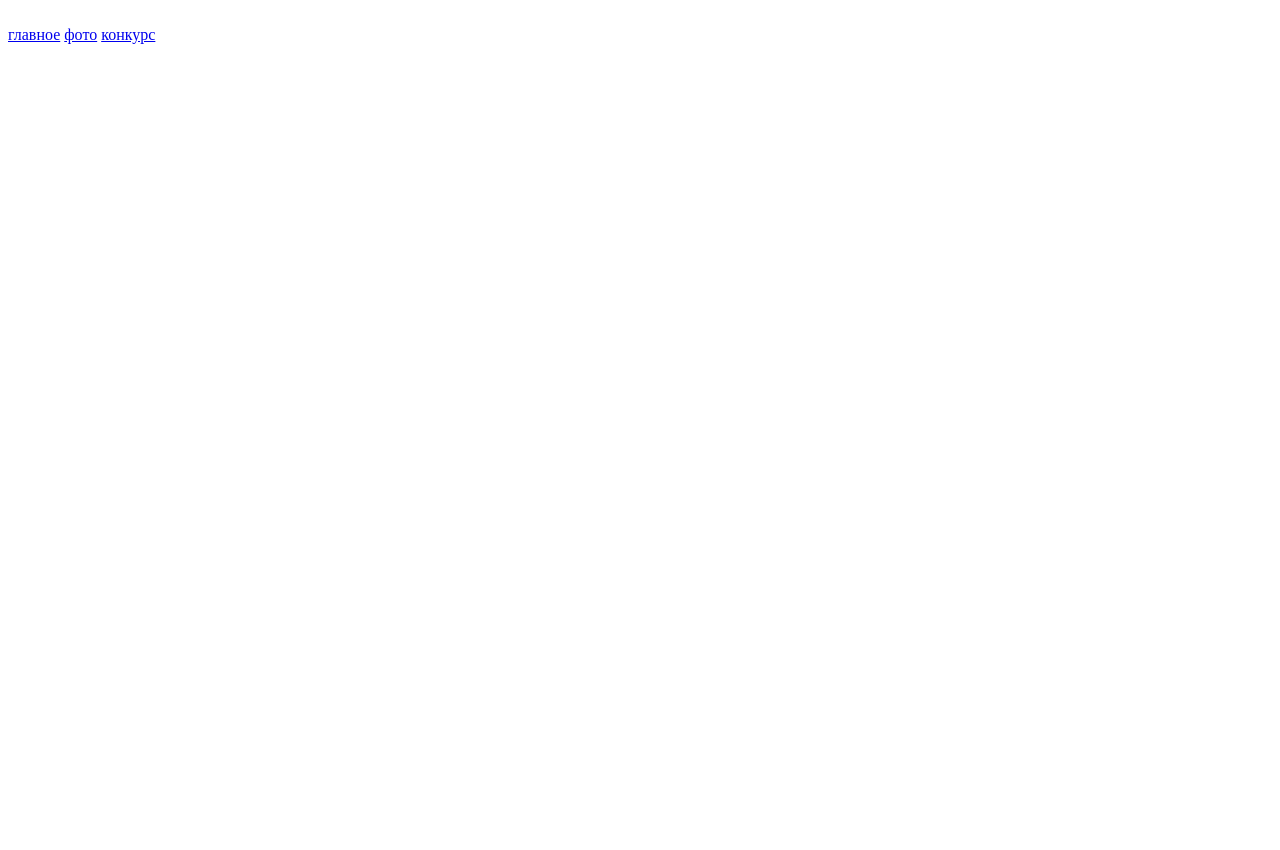
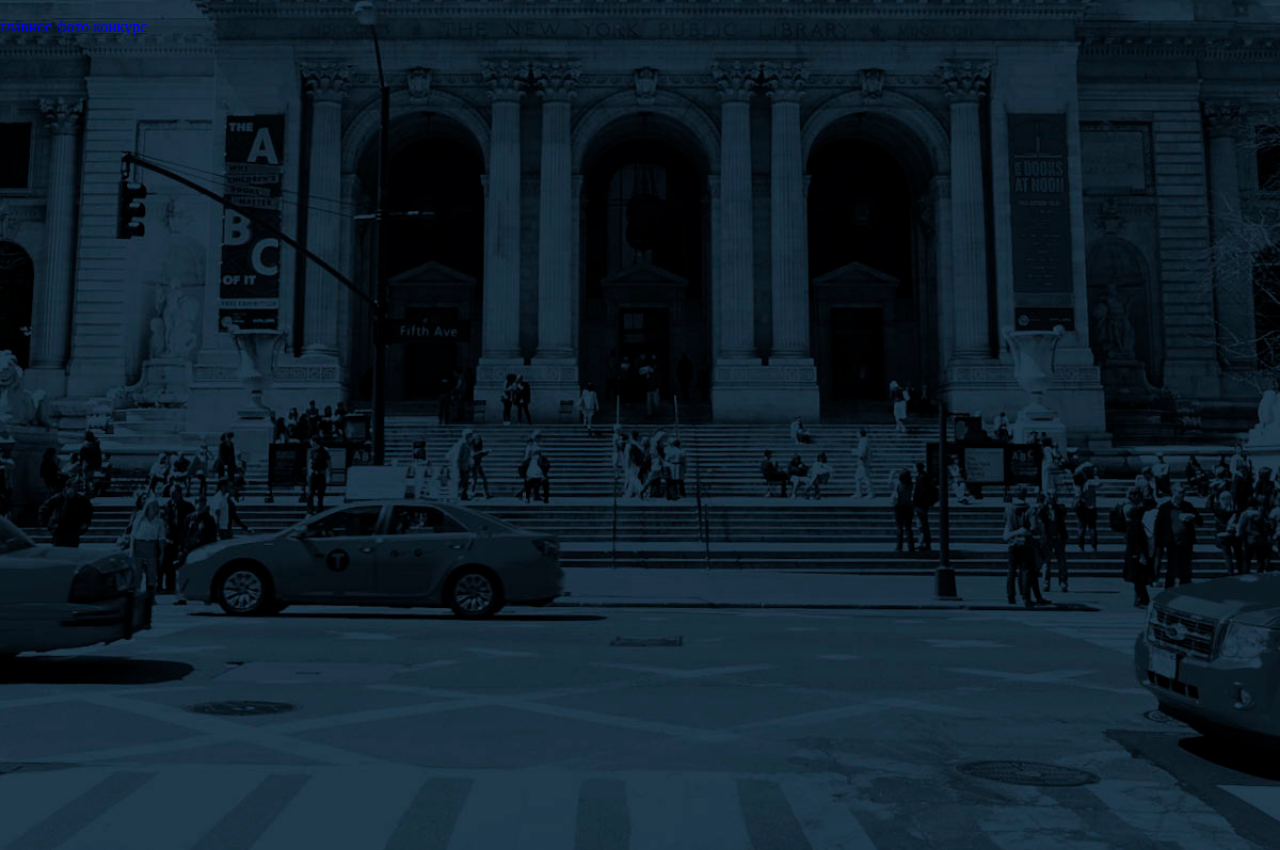
Before and after one commit to alisaz2012/pink, a plain HTML site: page index.html in a window 1280 px wide. Before the commit the page ends 800 px from the top, so only its background shows below. Drawn offline with Linux system fonts and the light colour scheme.

Commit message:
начали делать хедер

```diff
--- a/index.html
+++ b/index.html
@@ -9,13 +9,13 @@
 <link rel="stylesheet" href="./main.css">
 </head>
 <body>
- <header>
+ <header class="header">
     <nav>
         <img src="" alt="">
         <div>
-            <a href="http://" target="_blank" rel="noopener noreferrer">главное</a>
-            <a href="http://" target="_blank" rel="noopener noreferrer">фото</a>
-            <a href="http://" target="_blank" rel="noopener noreferrer">конкурс</a>
+            <a href="./index.html" target="_blank" rel="noopener noreferrer">главное</a>
+            <a href="./photo.html" target="_blank" rel="noopener noreferrer">фото</a>
+            <a href="./contest.html" target="_blank" rel="noopener noreferrer">конкурс</a>
         </div>
     </nav>
  </header>
--- a/main.css
+++ b/main.css
@@ -0,0 +1,10 @@
+.header{
+    background-image: url('./img/back-desktop.png');
+    background-repeat: no-repeat;
+    background-size: cover;
+    background-position: center;
+    min-height: 850px;
+}
+body{
+    margin: 0;
+}
```
Also changed, not shown: contest.html (added), img/back-desktop.png (added), photo.html (added).
